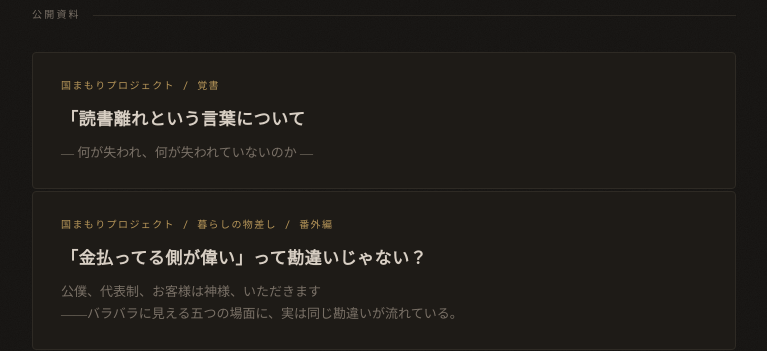
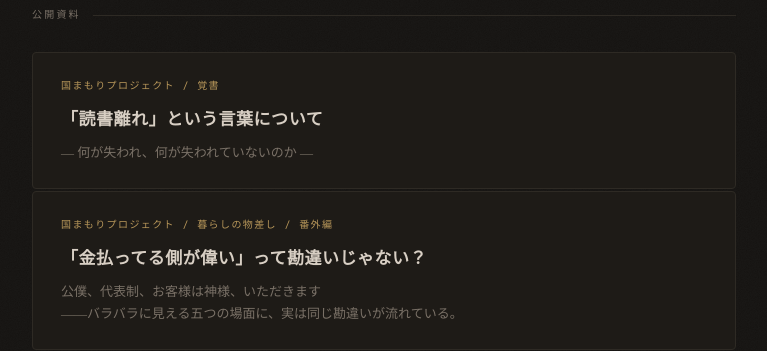
Before and after one commit to maskedrider88/maskedrider88.github.io, a Jekyll site: the page index.html, which Jekyll copies as it is, in a window 1280 px wide and 900 px high, scrolled down 400 px. Shown: the part 155-506 px from the top of the window, without its empty margins (256-1023 px from the left). Built offline with Jekyll 4.4.1, drawn with Linux system fonts in a browser that asks for light colours; some web fonts are replaced.

Commit message:
Update index.html

```diff
--- a/index.html
+++ b/index.html
@@ -236,7 +236,7 @@
 
         <a class="card" href="dokushobanare.html">
           <p class="card-tag">国まもりプロジェクト / 覚書</p>
-          <p class="card-title">「読書離れという言葉について</p>
+          <p class="card-title">「読書離れ」という言葉について</p>
           <p class="card-desc">— 何が失われ、何が失われていないのか —</p>
         </a>
 
```
